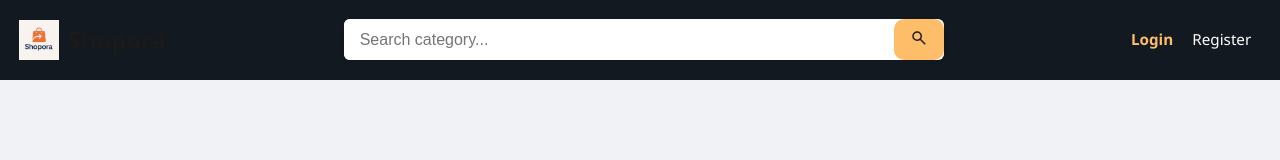
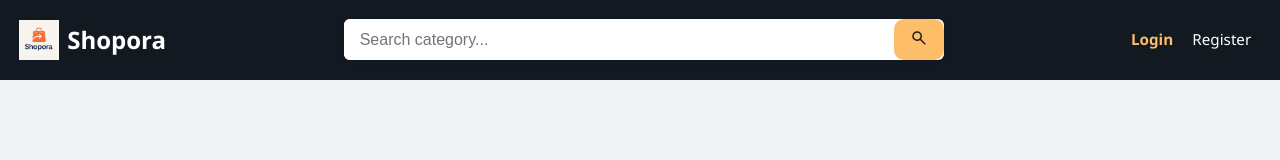
Before and after one commit to JYOTHSNAGALLA/ECOMMERCE_WEBSITE, a React (Create React App) app in the folder client/: page /#/login in a window 1280 px wide. Shown: the top 160 px of the page. Built offline with nearby package versions, Linux system fonts and the light colour scheme.

Commit message:
Fix: update app css and navbar

```diff
--- a/client/src/App.css
+++ b/client/src/App.css
@@ -53,7 +53,7 @@ button {
 .logo-text {
   font-size: 1.5rem;
   font-weight: bold;
-  color: #1a1a1a;
+  color: white;
 }
 
 .navbar-title {
```
